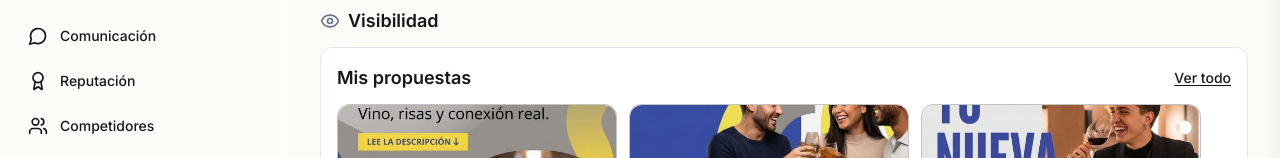
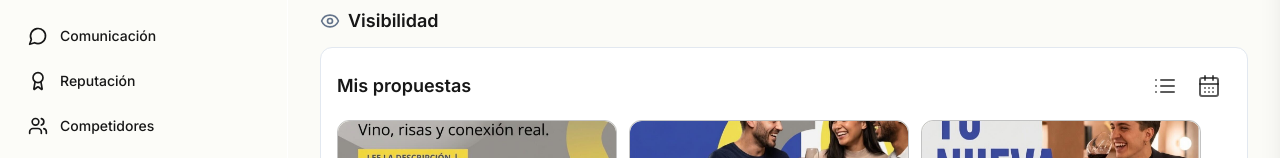
Before and after one commit to Andr3sV/chatbot, a Next.js app: page / in a window 1280 px wide. Shown: the part 195-353 px from the top of the page. Built offline with nearby package versions, Linux system fonts and the light colour scheme; no server answers.

Commit message:
Mis propuestas: reemplazar Ver todo por iconos lista/calendario
- Botones de vista lista y calendario en card Mis propuestas
- Navegación a /posts con view=list o view=calendar
- Iconos más grandes y menos espacio entre ellos

```diff
--- a/src/app/(main)/page.tsx
+++ b/src/app/(main)/page.tsx
@@ -67,7 +67,7 @@ export default function HomePage() {
         {/* 1. Maya insights */}
         <MayaInsightsBlock />
 
-        {/* 2. Visibilidad: Mis propuestas */}
+        {/* 2. Visibilidad: Próximas publicaciones + Mis propuestas */}
         <section className="space-y-3 mb-8">
           <h2 className="flex items-center gap-2 text-lg font-semibold text-foreground">
             <Eye className="h-5 w-5 text-muted-foreground" />
--- a/src/app/(main)/posts/page.tsx
+++ b/src/app/(main)/posts/page.tsx
@@ -74,8 +74,17 @@ function PostsPageContent() {
       setFilter(filterParam as PostFilter);
     }
   }, [filterParam]);
-  const [viewMode, setViewMode] = React.useState<"list" | "calendar">("list");
+  const viewParam = searchParams.get("view");
+  const initialView: "list" | "calendar" =
+    viewParam === "calendar" ? "calendar" : "list";
+  const [viewMode, setViewMode] = React.useState<"list" | "calendar">(initialView);
   const [selectedDate, setSelectedDate] = React.useState<string | null>(null);
+
+  useEffect(() => {
+    if (viewParam === "calendar" || viewParam === "list") {
+      setViewMode(viewParam);
+    }
+  }, [viewParam]);
 
   const selectedDatePosts = selectedDate ? (postsByDate[selectedDate] ?? []) : [];
 
@@ -92,12 +101,20 @@ function PostsPageContent() {
             <h1 className="text-xl font-semibold text-foreground truncate">Propuestas</h1>
           </div>
           <div className="flex items-center gap-1 shrink-0">
-            <button type="button" onClick={() => setViewMode("list")} className={cn("flex items-center justify-center w-9 h-9 rounded-full transition-colors", viewMode === "list" ? "bg-black text-white" : "text-foreground/70 hover:bg-accent/20")} aria-label="Vista lista">
+            <Link
+              href={`/posts?filter=${filter}&view=list`}
+              className={cn("flex items-center justify-center w-9 h-9 rounded-full transition-colors", viewMode === "list" ? "bg-black text-white" : "text-foreground/70 hover:bg-accent/20")}
+              aria-label="Vista lista"
+            >
               <List className="h-5 w-5" />
-            </button>
-            <button type="button" onClick={() => setViewMode("calendar")} className={cn("flex items-center justify-center w-9 h-9 rounded-full transition-colors", viewMode === "calendar" ? "bg-black text-white" : "text-foreground/70 hover:bg-accent/20")} aria-label="Vista calendario">
+            </Link>
+            <Link
+              href={`/posts?filter=${filter}&view=calendar`}
+              className={cn("flex items-center justify-center w-9 h-9 rounded-full transition-colors", viewMode === "calendar" ? "bg-black text-white" : "text-foreground/70 hover:bg-accent/20")}
+              aria-label="Vista calendario"
+            >
               <CalendarDays className="h-5 w-5" />
-            </button>
+            </Link>
           </div>
         </div>
       </header>
--- a/src/components/home/PropuestasCarousel.tsx
+++ b/src/components/home/PropuestasCarousel.tsx
@@ -2,7 +2,7 @@
 
 import Image from "next/image";
 import Link from "next/link";
-import { Instagram, Calendar } from "lucide-react";
+import { Instagram, Calendar, List, CalendarDays } from "lucide-react";
 import { propuestasPendientes } from "@/lib/mock-posts";
 import { cn } from "@/lib/utils";
 
@@ -15,12 +15,22 @@ export function PropuestasCarousel() {
         <h2 className="text-lg font-semibold text-foreground">
           Mis propuestas
         </h2>
-        <Link
-          href={propuestasPendientes.length > 0 ? "/posts?filter=pendientes" : "/posts?filter=proximas"}
-          className="text-sm font-medium text-foreground underline underline-offset-2 hover:text-foreground/80 transition-colors shrink-0"
-        >
-          Ver todo
-        </Link>
+        <div className="flex items-center gap-0 shrink-0">
+          <Link
+            href={propuestasPendientes.length > 0 ? "/posts?filter=pendientes&view=list" : "/posts?filter=proximas&view=list"}
+            className="flex items-center justify-center w-11 h-11 rounded-full text-foreground/70 hover:bg-accent/20 transition-colors"
+            aria-label="Vista lista"
+          >
+            <List className="h-6 w-6" />
+          </Link>
+          <Link
+            href={propuestasPendientes.length > 0 ? "/posts?filter=pendientes&view=calendar" : "/posts?filter=proximas&view=calendar"}
+            className="flex items-center justify-center w-11 h-11 rounded-full text-foreground/70 hover:bg-accent/20 transition-colors"
+            aria-label="Vista calendario"
+          >
+            <CalendarDays className="h-6 w-6" />
+          </Link>
+        </div>
       </div>
       <div className="flex gap-3 overflow-x-auto pb-2 -mx-1 px-1 scrollbar-hide">
         {propuestasPendientes.map((post) => (
```
